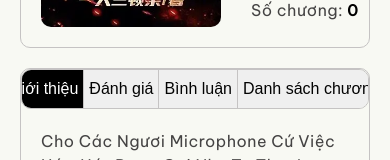
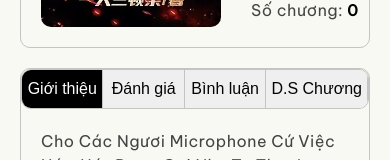
Before and after one commit to dotronglinh1204/novel-forever, a React (Vite) app: page /novel/cho-cac-nguoi-microphone-cu-viec-hat-hat-duoc-coi-nhu-ta-thua in a window 390 px wide. Shown: the part 540-700 px from the top of the page. Built offline with nearby package versions, Linux system fonts and the light colour scheme.

Commit message:
Update responsive

```diff
--- a/src/pages/NovelPage.jsx
+++ b/src/pages/NovelPage.jsx
@@ -162,7 +162,7 @@ export default function NovelPage() {
                     <p>Tác giả:<span> {novel.author} </span></p>
                     <p>Số chương:<span> {novel.chapters.length} </span></p>
                     {firstChapter && (
-                        <Link className="novel-detail-actions" to={`/novel/${novel.slug}/chapter/${firstChapter.id}`}>Đọc từ đầu</Link>
+                        <Link className="novel-detail-actions" to={`/novel/${novel.slug}/chapter/${firstChapter.id}`}>Đọc truyện</Link>
                     )}
                 </div>
             </div>
@@ -171,7 +171,7 @@ export default function NovelPage() {
                     <button className={activeTab === "intro" ? "active" : ""} onClick={() => setActiveTab("intro")}>Giới thiệu</button>
                     <button className={activeTab === "rating" ? "active" : ""} onClick={() => setActiveTab("rating")}>Đánh giá</button>
                     <button className={activeTab === "comments" ? "active" : ""} onClick={() => setActiveTab("comments")}>Bình luận</button>
-                    <button className={activeTab === "chapters" ? "active" : ""} onClick={() => setActiveTab("chapters")}>Danh sách chương </button>
+                    <button className={activeTab === "chapters" ? "active" : ""} onClick={() => setActiveTab("chapters")}>D.S Chương </button>
                 </div>
                 <div className="novel-detail-tab-content">
                     {content}
```
